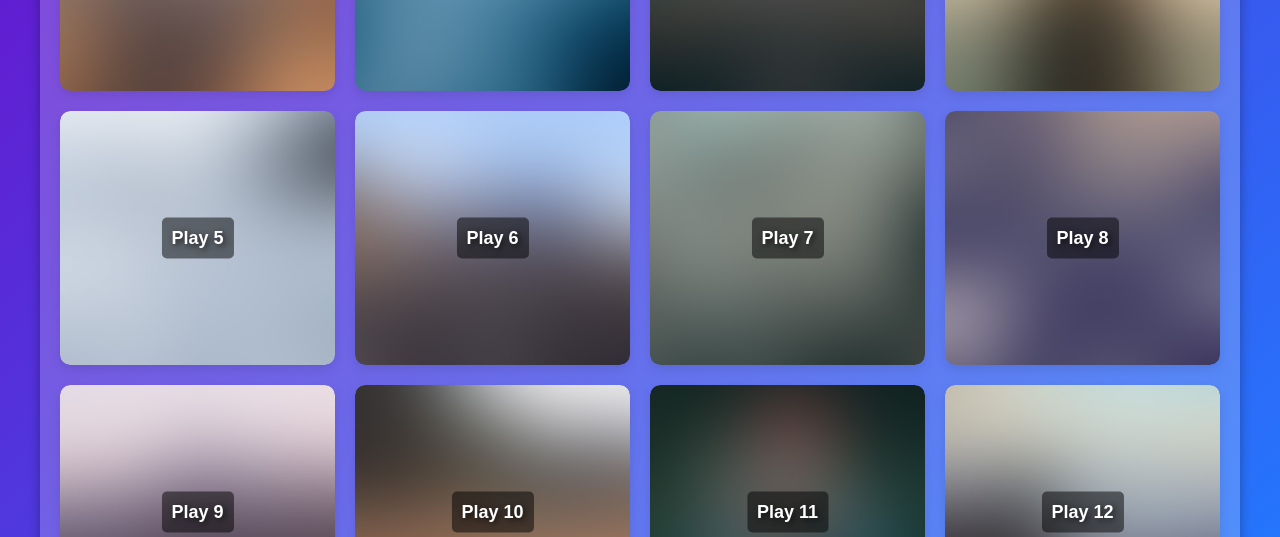
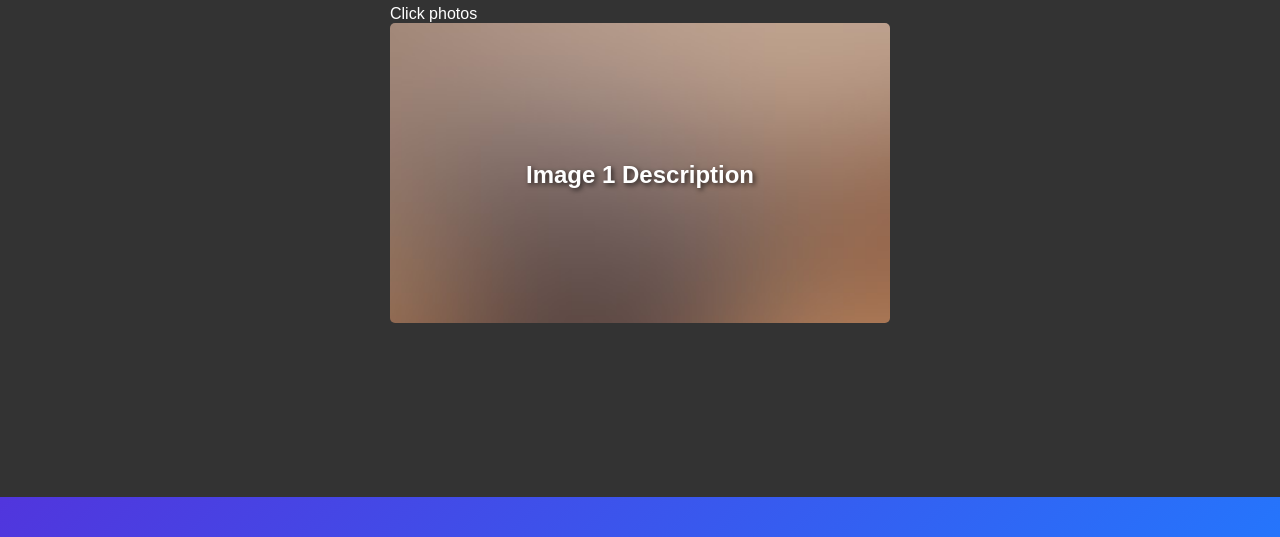
Before and after one commit to lukadavitadze/luka-kumi, a plain HTML site: page projectPlay/index.html in a window 1280 px wide. Shown: the part 263-800 px from the top of the page. Drawn offline with Linux system fonts and the light colour scheme.

Commit message:
add top plays

```diff
--- a/projectPlay/index.html
+++ b/projectPlay/index.html
@@ -31,7 +31,20 @@
     </header>
 
     <!-- Main Content Section -->
+    <div class="mainOne">
+        <div class="first-divinmain">
+            <div class="second-divinmain">
+                <h1>Top plays</h1>
+                <p>Click photos </p>
+                <div class="image-container">
+                    <img id="image" src="images/pic01.jpg" alt="Click to change image" class="image" onclick="changeImage()">
+                    <div id="text-overlay" class="text-overlay" onclick="changeImage()" >Image 1 Description</div>
+                </div>
+            </div>
+        </div>
+    </div>
     <main>
+    <div class="mainTwo">
         <section class="image-gallery">
             <!-- Image Container with Text Overlay -->
             <div class="image-item">
@@ -99,8 +112,12 @@
                 <div class="overlay">Play 16</div>
             </div>
             <!-- Add more image items here -->
-        </section>
+            </section>
+    </div>
     </main>
 
+
+
+    <script src="script.js"></script>
 </body>
 </html>
--- a/projectPlay/main.css
+++ b/projectPlay/main.css
@@ -65,7 +65,57 @@ nav {
 }
 
 /* Main Content Section */
-main {
+.mainOne{
+    width: 100%;
+    height: 95%;
+    background-color: #333;
+}
+.first-divinmain {
+    font-family: Arial, sans-serif;
+    display: flex;
+    justify-content: center;
+    align-items: center;
+    height: 100vh;
+    margin: 0;
+}
+.second-divinmain {
+    text-align: start;
+}
+.second-divinmain h1{
+    margin:0px 0px 20px 0px;
+}
+.image-container {
+    position: relative;
+    display: inline-block;
+}
+
+.image {
+    width: 500px;
+    height: 300px;
+    object-fit: cover;
+    cursor: pointer;
+    transition: transform 0.3s ease;
+    border-radius: 5px;
+}
+
+.image:hover {
+    transform: scale(1.1);
+}
+
+.text-overlay {
+    position: absolute;
+    top: 50%;
+    left: 50%;
+    transform: translate(-50%, -50%);
+    color: white;
+    font-size: 24px;
+    font-weight: bold;
+    text-shadow: 2px 2px 5px rgba(0, 0, 0, 0.7);
+    cursor: pointer;
+}
+
+
+.mainTwo {
     padding: 80px 20px 20px; /* Add top padding to prevent content from being hidden under the fixed header */
     width: 100%;
     display: flex;
--- /dev/null
+++ b/projectPlay/script.js
@@ -0,0 +1,20 @@
+// Array of images and corresponding text descriptions
+const images = [
+    { src: 'images/pic03.jpg', text: 'Image 6 Description' },
+    { src: 'images/pic02.jpg', text: 'Image 2 Description' },
+    { src: 'images/pic04.jpg', text: 'Image 3 Description' },
+    { src: 'images/pic05.jpg', text: 'Image 4 Description' },
+    { src: 'images/pic06.jpg', text: 'Image 5 Description' }
+];
+
+// Current image index
+let currentIndex = 0;
+
+function changeImage() {
+    // Increment the index
+    currentIndex = (currentIndex + 1) % images.length;
+
+    // Change the image source and text description
+    document.getElementById('image').src = images[currentIndex].src;
+    document.getElementById('text-overlay').innerText = images[currentIndex].text;
+}
```
